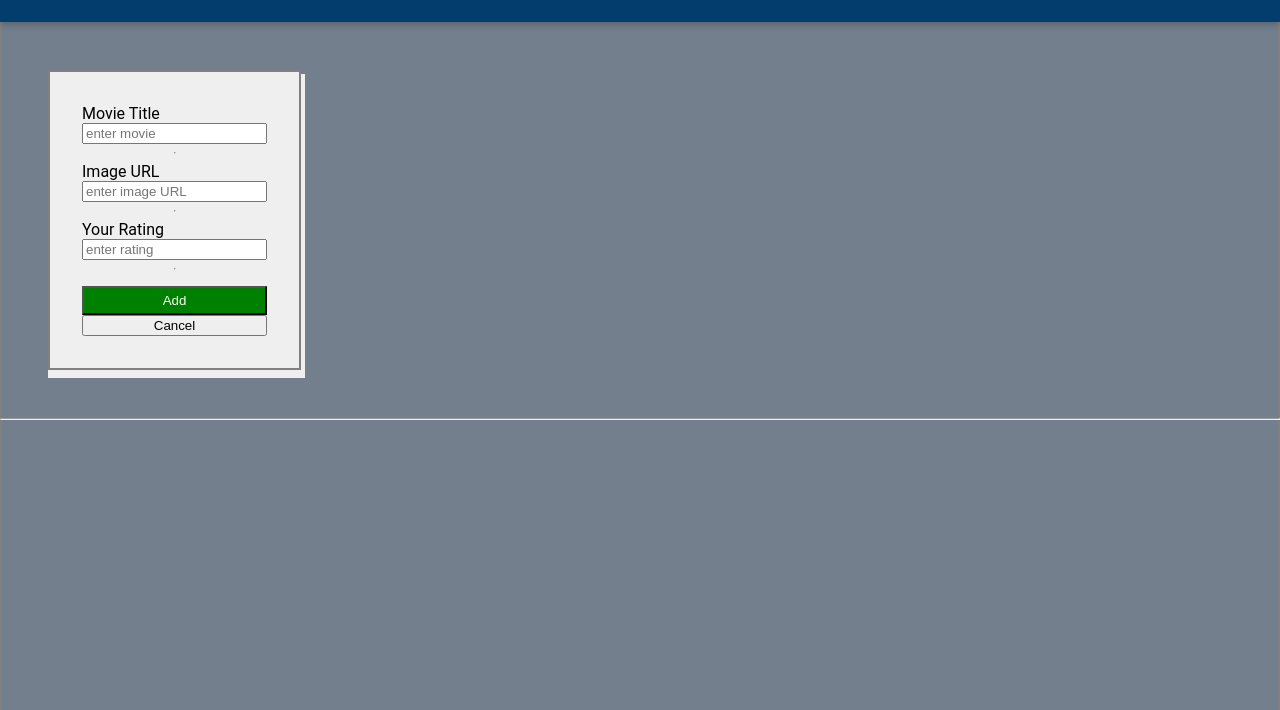
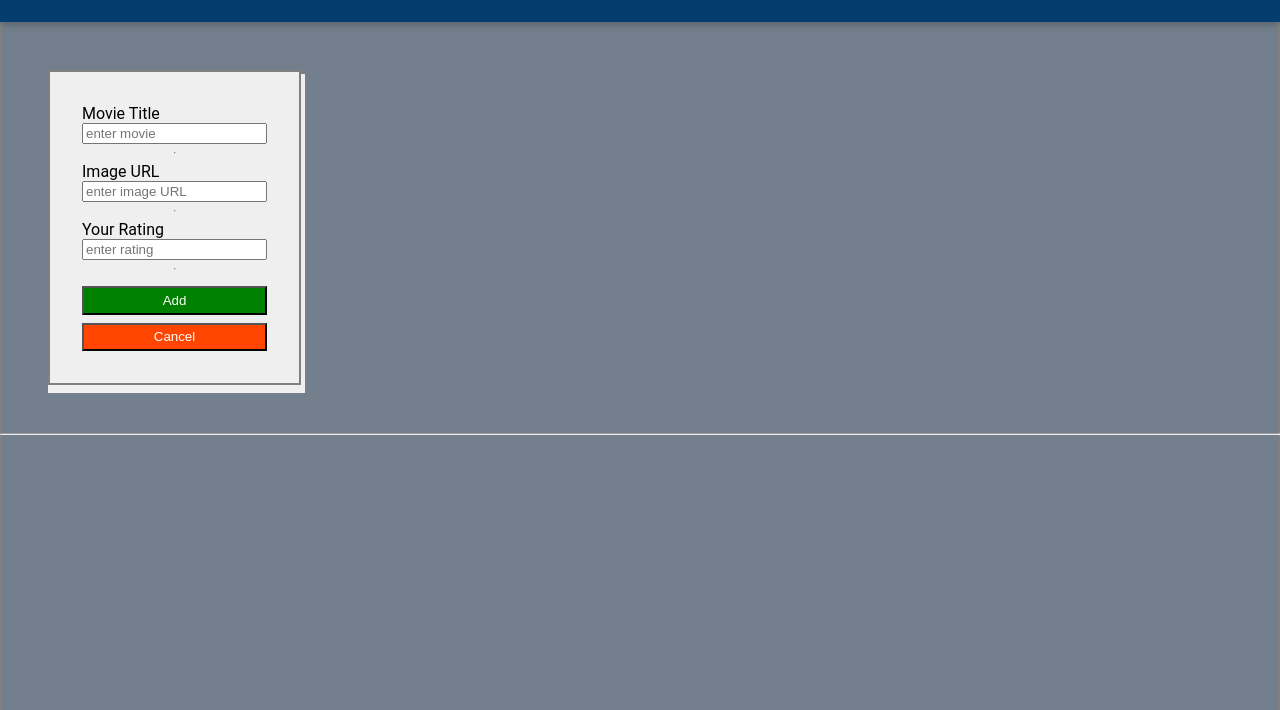
Before and after one commit to majkel12347/movie-database, a plain HTML site: page index.html in a window 1280 px wide. Both pictures are taken after a click on the button "Add Movie". Shown: the part 90-800 px from the top of the page. Drawn offline with Linux system fonts and the light colour scheme.

Commit message:
update css

```diff
--- a/style.css
+++ b/style.css
@@ -81,7 +81,7 @@ padding: .3rem;
 margin: .5rem 0 0 0;
 }
 
-#remove-movie{
+#cancel{
 background-color: orangered;
 color: #fefefe;
 padding: .3rem;
```
